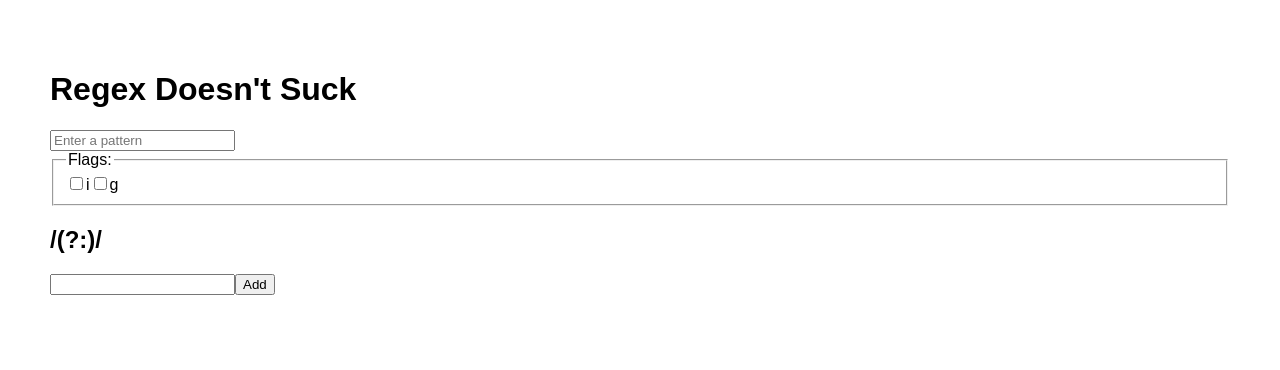
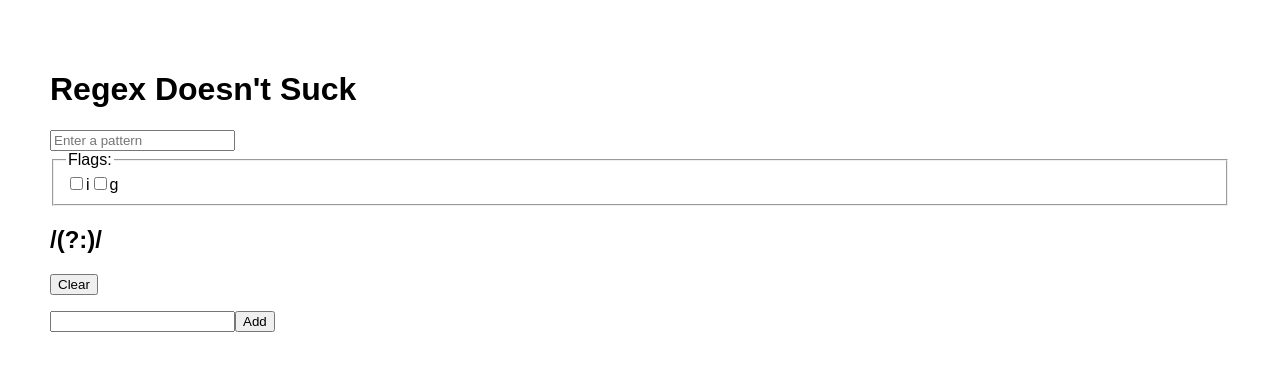
Before and after one commit to AemiliaTeam/regexdoesntsuck, a React (Create React App) app: page / in a window 1280 px wide. Shown: the top 370 px of the page. Built offline with nearby package versions, Linux system fonts and the light colour scheme.

Commit message:
Add ability to clear all strings

```diff
--- a/src/App.js
+++ b/src/App.js
@@ -79,6 +79,12 @@ class App extends Component {
     }
   };
 
+  onClearStrings = event => {
+    this.setState({
+      strings: []
+    });
+  };
+
   onPatternUpdate = pattern => {
     this.setState(() => {
       return {
@@ -158,6 +164,7 @@ class App extends Component {
             ? `${this.state.regex}`
             : 'Invalid Regular Expression'}
         </h2>
+        <button onClick={this.onClearStrings}>Clear</button>
         <StringList
           items={this.state.strings}
           pattern={this.state.pattern}
```
